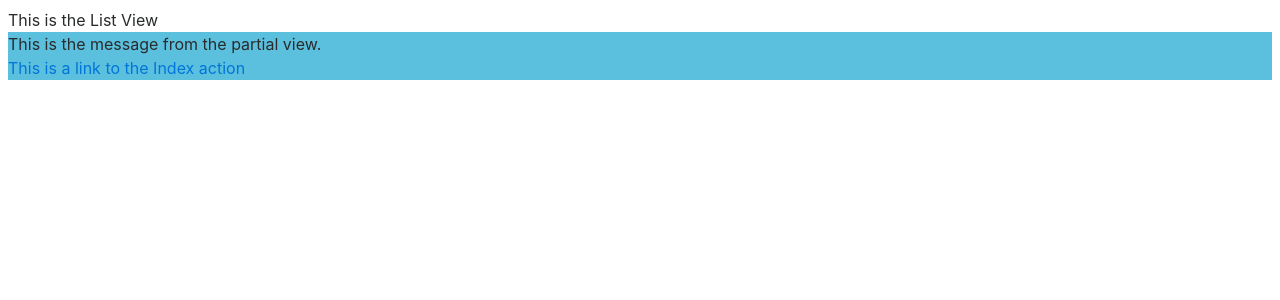
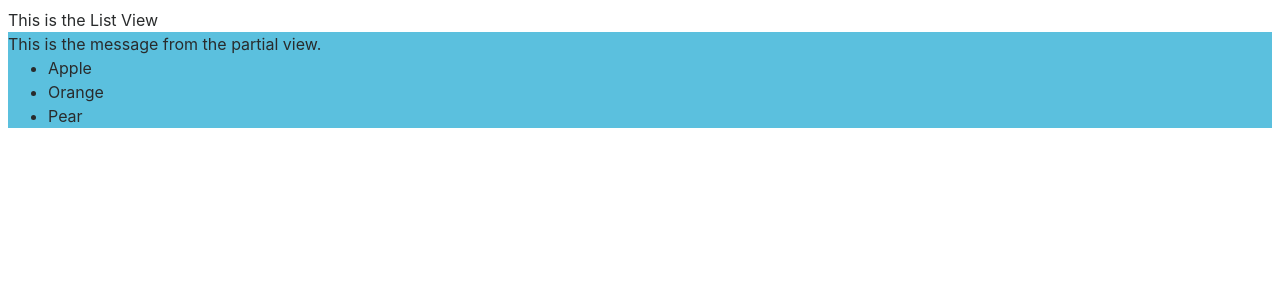
Before and after one commit to AndriiTomashevsky/Views, an ASP.NET Core app: page /Home/List in a window 1280 px wide. Shown: the top 300 px of the page. Run offline with ASP.NET Core 8, Linux system fonts and the light colour scheme.

Commit message:
Using Strongly Typed Partial Views

```diff
--- a/Views/Views/Home/List.cshtml
+++ b/Views/Views/Home/List.cshtml
@@ -11,6 +11,6 @@
 </head>
 <body class="m-1 p-1">
 	This is the List View
-	@Html.Partial("MyPartial")
+	@Html.Partial("MyStronglyTypedPartial", new string[] { "Apple", "Orange", "Pear" })
 </body>
 </html>
--- /dev/null
+++ b/Views/Views/Home/MyStronglyTypedPartial.cshtml
@@ -0,0 +1,11 @@
+@model IEnumerable<string>
+
+<div class="bg-info">
+	This is the message from the partial view.
+	<ul>
+		@foreach (string str in Model)
+		{
+			<li>@str</li>
+		}
+	</ul>
+</div>
```
Also changed, not shown: README.txt (added), 1 other file.
